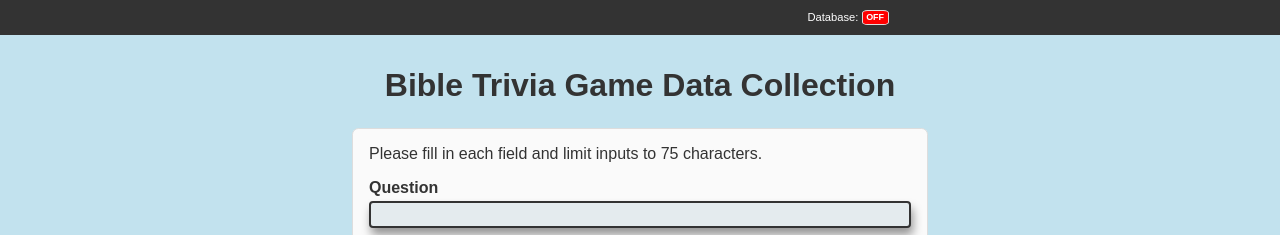
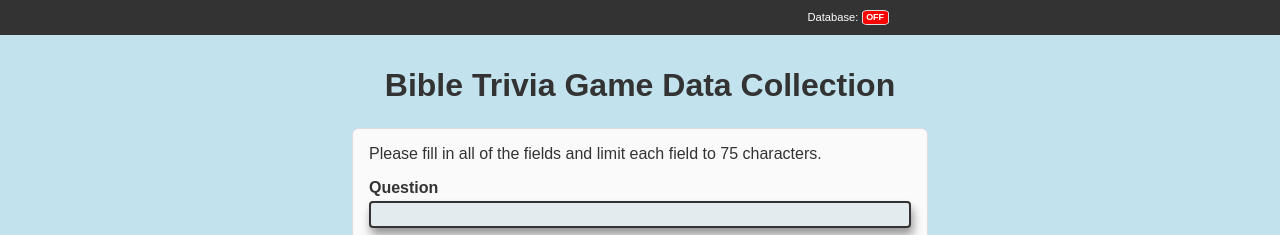
Before and after one commit to haldix/trivia-data, a plain HTML site: page public/index.html in a window 1280 px wide. Shown: the top 235 px of the page. Drawn offline with Linux system fonts and the light colour scheme; no server answers.

Commit message:
revised inustructions to clarify

```diff
--- a/public/index.html
+++ b/public/index.html
@@ -17,7 +17,8 @@
       <h1>Bible Trivia Game Data Collection</h1>
       <form class="form" id="form">
         <p class="instructions">
-          Please fill in each field and limit inputs to 75 characters.
+          Please fill in all of the fields and limit each field to 75
+          characters.
         </p>
         <div class="input-group">
           <label for="question">Question</label>
```
